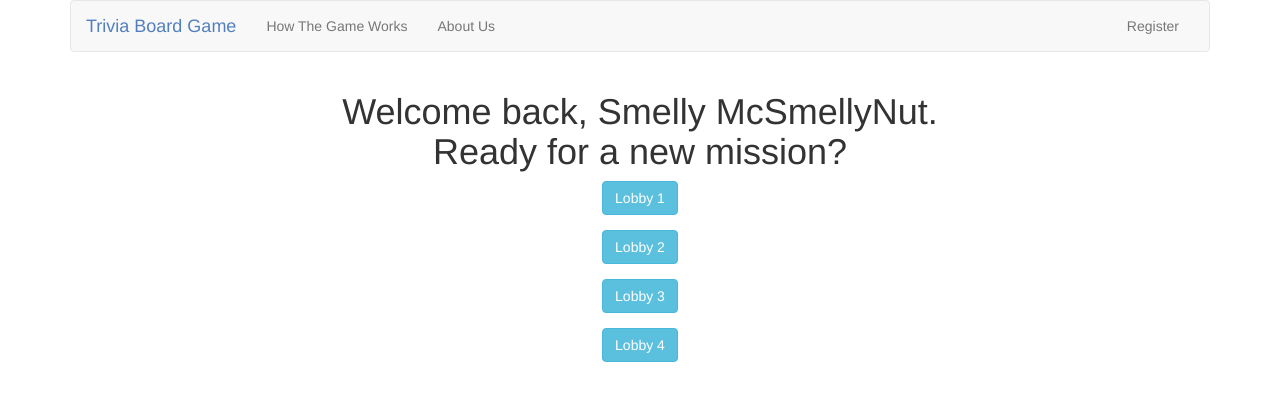
After one commit to KevinKiele/Trivia, a Flask app: template templates/lobbyselection.html in a window 1280 px wide. The commit adds this page. Shown: the top 401 px of the page. Run offline with Flask 2, Linux system fonts and the light colour scheme; the template is opened without the code that fills it, so the values that code supplies are empty; some libraries are stand-ins or nearby versions.

Commit message:
homepage verandering en lobbyselection.html toegevoegd

```diff
--- a/templates/homepage.html
+++ b/templates/homepage.html
@@ -10,7 +10,7 @@
             <h1>Welcome back, Smelly McSmellyNut.
             </br> Ready for a new mission?</h1>
             <div class="form-group">
-                <button class="btn btn-default" type="submit">Mission Selection</button>
+                <button class="btn btn-info" type="submit">Mission Selection</button>
             </div>
         </fieldset>
     </form>
--- /dev/null
+++ b/templates/lobbyselection.html
@@ -0,0 +1,26 @@
+{% extends "layout.html" %}
+
+{% block title %}
+    Home
+{% endblock %}
+
+{% block main %}
+    <form action="{{ url_for('lobbyselection') }}" method="post">
+        <fieldset>
+            <h1>Welcome back, Smelly McSmellyNut.
+            </br> Ready for a new mission?</h1>
+            <div class="form-group">
+                <button class="btn btn-info" type="submit">Lobby 1</button>
+            </div>
+            <div class="form-group">
+                <button class="btn btn-info" type="submit">Lobby 2</button>
+            </div>
+            <div class="form-group">
+                <button class="btn btn-info" type="submit">Lobby 3</button>
+            </div>
+            <div class="form-group">
+                <button class="btn btn-info" type="submit">Lobby 4</button>
+            </div>
+        </fieldset>
+    </form>
+{% endblock %}
```
